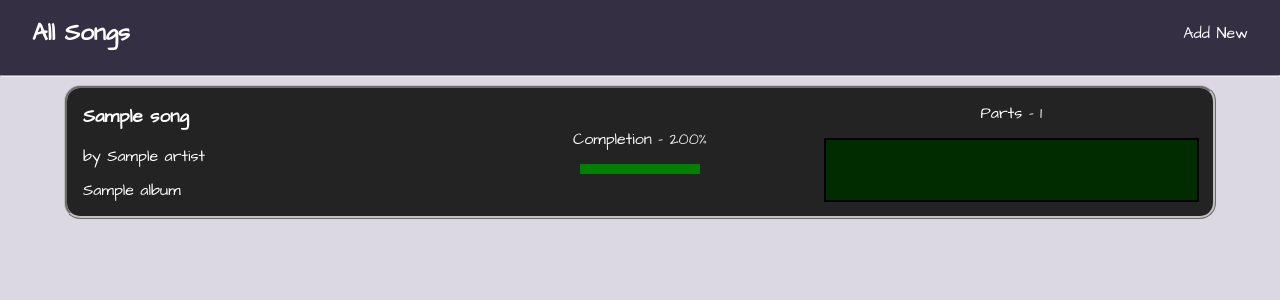
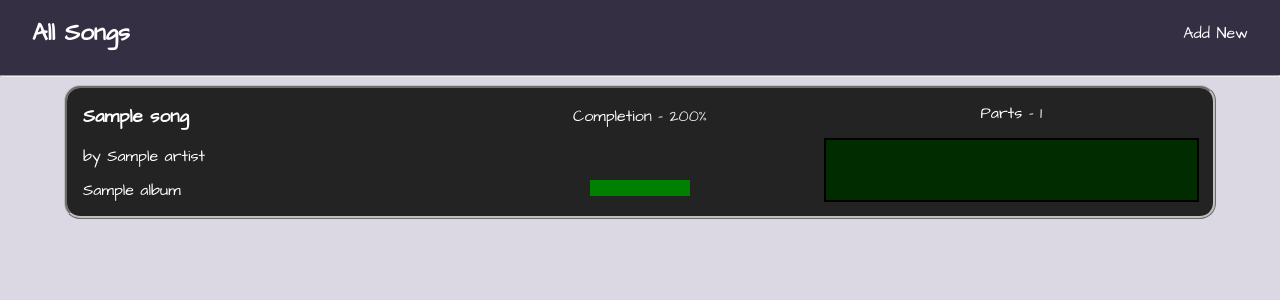
Before and after one commit to TimoHenderson/song_recording_tracker, a Flask app: page /songs in a window 1280 px wide. Shown: the part 124-424 px from the top of the page. Run offline with Flask 2, Linux system fonts and the light colour scheme; a database or web service that is not in the repository returns one stand-in record (values such as "Sample title"); some libraries are stand-ins or nearby versions.

Commit message:
converted completion meter to stepped

```diff
--- a/recording_tracker/static/style.css
+++ b/recording_tracker/static/style.css
@@ -81,8 +81,8 @@ hr {
 }
 
 .song-completion {
-    display: flex;
-    flex-direction: column;
+    display: grid;
+    grid-template-rows: 1fr 1fr;
     justify-content: center;
     align-items: center;
     gap: 1rem;
@@ -92,13 +92,15 @@ hr {
     margin: 0;
 }
 
-.completion-bar-background {
-    background-color: grey;
-    height: 10px;
-    width: 120px;
+
+
+.completion-meter {
     display: flex;
-    justify-content: flex-start;
-    align-items: center;
+
+    width: 100px;
+    margin: auto;
+    height: 1rem;
+    /* height: 60px; */
 }
 
 .song-parts-container {
@@ -118,7 +120,7 @@ hr {
     padding: 2px;
 }
 
-.single-part-meter {
+.part-meter {
     display: flex;
     flex-direction: column;
     width: 100%;
@@ -127,13 +129,13 @@ hr {
 
 }
 
-.part-meter {
+.meter-chunk {
     background-color: rgba(0, 128, 0, 0.345);
     width: 100%;
     height: 100%;
 
 }
 
-.part-meter-on {
+.meter-chunk-on {
     background-color: green;
 }
--- a/recording_tracker/templates/songs/widgets/completion.html
+++ b/recording_tracker/templates/songs/widgets/completion.html
@@ -4,9 +4,13 @@
     <p>Completion - {{ completion }}%</p>
 
     <div class="completion-bar-container">
-        <div class="completion-bar-background">
-            <img class="completion-bar" src="{{ url_for('static', filename='img/Solid_green.png') }}"
-                width="{{completion_bar}}" height="10" alt="{{ completion }}">
+
+        <div class="completion-meter">
+            {% for i in range(5,105,5) %}
+            <div class="meter-chunk {% if completion >=i %}meter-chunk-on{% endif %}"></div>
+            {% endfor %}
         </div>
+
+
     </div>
 </div>
--- a/recording_tracker/templates/songs/widgets/part-meter.html
+++ b/recording_tracker/templates/songs/widgets/part-meter.html
@@ -7,17 +7,17 @@
 
 
         {% for part in song.parts %}
-        <div class="single-part-meter">
-            <div class="part-meter {% if part.status >= 5 %}part-meter-on{% endif %}"></div>
-            <div class="part-meter {% if part.status >= 4 %}part-meter-on{% endif %}"></div>
-            <div class="part-meter {% if part.status >= 3 %}part-meter-on{% endif %}"></div>
-            <div class="part-meter {% if part.status >= 2 %}part-meter-on{% endif %}"></div>
-            <div class="part-meter {% if part.status >= 1 %}part-meter-on{% endif %}"></div>
+        <div class="part-meter">
+            <div class="meter-chunk {% if part.status >= 5 %}meter-chunk-on{% endif %}"></div>
+            <div class="meter-chunk {% if part.status >= 4 %}meter-chunk-on{% endif %}"></div>
+            <div class="meter-chunk {% if part.status >= 3 %}meter-chunk-on{% endif %}"></div>
+            <div class="meter-chunk {% if part.status >= 2 %}meter-chunk-on{% endif %}"></div>
+            <div class="meter-chunk {% if part.status >= 1 %}meter-chunk-on{% endif %}"></div>
         </div>
         {% endfor %}
         {% else %}
-        <div class="single-part-meter">
-            <div class="part-meter"></div>
+        <div class="meter">
+            <div class="meter-chunk"></div>
         </div>
         {% endif %}
     </div>
```
Also changed, not shown: recording_tracker/static/img/Solid_green.png (deleted).
